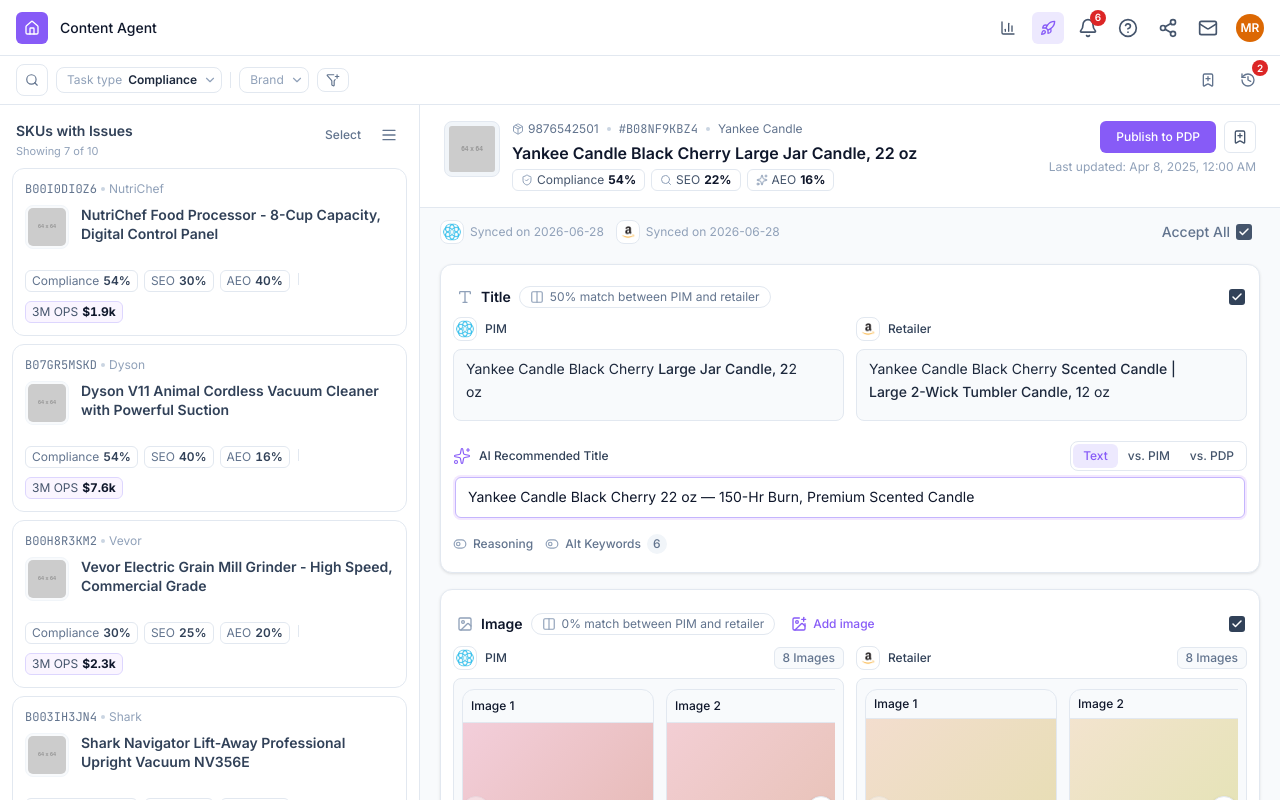
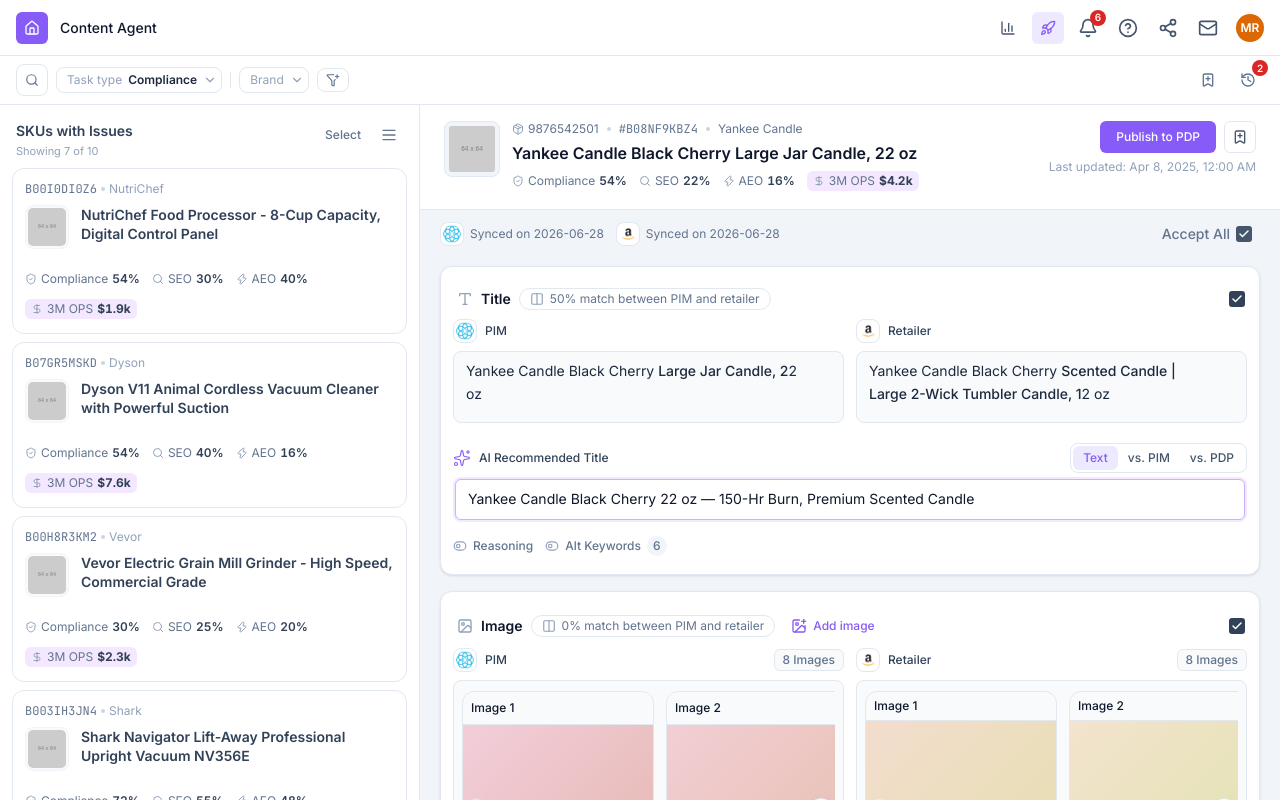
Before and after one commit to CIQDesignGit/ContentAgentRevamp, a Next.js app: page / in a window 1280 px wide. Built offline with nearby package versions, Linux system fonts and the light colour scheme.

Commit message:
improve the SKU card chips

```diff
--- a/src/app/page.tsx
+++ b/src/app/page.tsx
@@ -917,6 +917,7 @@
             compliance={selectedSku.metrics.compliance}
             seo={selectedSku.metrics.seo}
             aeo={selectedSku.metrics.aeo}
+            ops={selectedSku.metrics.ops}
             publishState={publishBarState}
             publishableCount={effectivePublishSummary.publishable.length}
             selectedCount={includedCount}
@@ -949,19 +950,19 @@
 
           <div className="flex min-h-0 flex-1">
             <section className="flex min-w-0 flex-1 flex-col">
-              <div className="flex-1 space-y-4 overflow-y-auto px-5 pb-5">
+              <div className="flex-1 space-y-4 overflow-y-auto bg-slate-100 px-5 pb-5">
                 {/* Toolbar: sync info (left) + bulk select (right) */}
                 <div className="flex items-center justify-between pt-3 pb-1">
                   {/* PIM sync + AI sync chips — icons match SourceLogoBadge styling */}
                   <div className="flex items-center gap-3">
                     {selectedSku.pimSyncedOn && (
-                      <span className="flex items-center gap-1.5 text-xs text-slate-400">
+                      <span className="flex items-center gap-1.5 text-xs text-slate-500">
                         <SourceLogoBadge src={SALSIFY_LOGO_SRC} alt="PIM" />
                         Synced on {selectedSku.pimSyncedOn}
                       </span>
                     )}
                     {selectedSku.aiSyncedOn && (
-                      <span className="flex items-center gap-1.5 text-xs text-slate-400">
+                      <span className="flex items-center gap-1.5 text-xs text-slate-500">
                         <SourceLogoBadge src={RETAILER_LOGO_SRC} alt="Amazon" />
                         Synced on {selectedSku.aiSyncedOn}
                       </span>
--- a/src/components/home/metric-chip.tsx
+++ b/src/components/home/metric-chip.tsx
@@ -8,11 +8,11 @@
 
 export function MetricChip({ label, value, icon }: MetricChipProps) {
   return (
-    <span className="inline-flex items-center gap-1 rounded-md border border-slate-200 bg-white px-2 py-0.5 text-xs text-slate-600">
+    <span className="inline-flex items-center gap-1 text-xs text-slate-500">
       {icon && <span className="shrink-0 text-slate-400">{icon}</span>}
       {label}
       {value !== null && (
-        <span className="font-bold text-slate-900">{value}%</span>
+        <span className="font-semibold tabular-nums text-slate-700">{value}%</span>
       )}
     </span>
   )
--- a/src/components/home/product-header.tsx
+++ b/src/components/home/product-header.tsx
@@ -1,8 +1,9 @@
 "use client"
 
-import { Bookmark, BookmarkPlus, Package, Search, ShieldCheck, Sparkles } from "lucide-react"
+import { Bookmark, BookmarkPlus, Package, Search, ShieldCheck, Zap } from "lucide-react"
 import { cn } from "@/lib/utils"
 import { MetricChip } from "./metric-chip"
+import { OpsTag } from "./sku-card"
 import type { ActionStatus } from "./types"
 
 export type PublishBarState = "disabled" | "ready" | "publishing" | "syncing" | "complete"
@@ -23,6 +24,7 @@
   selectedCount?: number
   /** Total number of selectable sections. */
   totalSections?: number
+  ops?: number
   hideMetrics?: boolean
   actionStatus?: ActionStatus
   isBookmarked?: boolean
@@ -45,6 +47,7 @@
   onPublishClick,
   selectedCount,
   totalSections,
+  ops,
   hideMetrics = false,
   actionStatus,
   isBookmarked = false,
@@ -98,10 +101,11 @@
             </span>
             <h1 className="truncate text-base font-semibold text-slate-900">{title}</h1>
             {!hideMetrics && (
-              <div className="flex flex-wrap items-center gap-1.5">
+              <div className="flex flex-wrap items-center gap-x-3 gap-y-1.5">
                 <MetricChip label="Compliance" value={compliance} icon={<ShieldCheck className="size-3" />} />
                 <MetricChip label="SEO" value={seo} icon={<Search className="size-3" />} />
-                <MetricChip label="AEO" value={aeo} icon={<Sparkles className="size-3" />} />
+                <MetricChip label="AEO" value={aeo} icon={<Zap className="size-3" />} />
+                {ops !== undefined && <OpsTag value={ops} />}
               </div>
             )}
           </div>
--- a/src/components/home/sku-card.tsx
+++ b/src/components/home/sku-card.tsx
@@ -1,6 +1,6 @@
 "use client"
 
-import { Bookmark, Check, Minus, Square } from "lucide-react"
+import { Bookmark, Check, DollarSign, Minus, Search, ShieldCheck, Square, Zap } from "lucide-react"
 import { cn } from "@/lib/utils"
 import { Tooltip, TooltipContent, TooltipProvider, TooltipTrigger } from "@/components/ui/tooltip"
 import { ActionStatusBadge } from "./action-status-badge"
@@ -14,13 +14,21 @@
   AEO: "Answer engine optimisation",
 }
 
+const METRIC_ICONS = {
+  Compliance: ShieldCheck,
+  SEO: Search,
+  AEO: Zap,
+} as const
+
 function CardMetric({ label, value }: { label: string; value: number }) {
+  const Icon = METRIC_ICONS[label as keyof typeof METRIC_ICONS]
   return (
     <TooltipProvider>
       <Tooltip>
         {/* render={<span />} prevents a <button> inside the SkuCard <button> */}
         <TooltipTrigger render={<span />}>
-          <span className="inline-flex items-center gap-1 rounded-md border border-slate-200 bg-white px-1.5 py-0.5 text-xs text-slate-500">
+          <span className="inline-flex items-center gap-1 text-xs text-slate-500">
+            {Icon && <Icon className="size-3 shrink-0 text-slate-400" />}
             {label}
             <span className="font-semibold tabular-nums text-slate-700">{value}%</span>
           </span>
@@ -31,17 +39,17 @@
   )
 }
 
-/** OPS (sales) tag — subtly stepped-up vs quality chips: filled bg + stronger border + bold value */
-function OpsTag({ value }: { value: number }) {
+export function OpsTag({ value }: { value: number }) {
   const formatted = value >= 1000 ? `${(value / 1000).toFixed(1)}k` : String(value)
   return (
     <TooltipProvider>
       <Tooltip>
         {/* render={<span />} prevents a <button> inside the SkuCard <button> */}
         <TooltipTrigger render={<span />}>
-          <span className="inline-flex items-center gap-1 rounded-md border border-brand-200 bg-brand-25 px-1.5 py-0.5 text-xs text-slate-600">
+          <span className="inline-flex items-center gap-1 rounded-md bg-brand-50 px-1.5 py-0.5 text-xs text-slate-500">
+            <DollarSign className="size-3 shrink-0 text-slate-400" />
             3M OPS
-            <span className="font-bold tabular-nums text-slate-900">${formatted}</span>
+            <span className="font-bold tabular-nums text-slate-700">${formatted}</span>
           </span>
         </TooltipTrigger>
         <TooltipContent>Orders per session over the last 3 months</TooltipContent>
@@ -177,11 +185,10 @@
           </div>
           {/* Content Agent: keep metric tags visible in selection mode */}
           {!hideMetrics && (
-            <div className="flex flex-wrap items-center gap-1.5 px-3 pt-0 pb-3">
+            <div className="flex flex-wrap items-center gap-x-3 gap-y-1.5 px-3 pt-0 pb-3">
               <CardMetric label="Compliance" value={sku.metrics.compliance} />
               <CardMetric label="SEO" value={sku.metrics.seo} />
               <CardMetric label="AEO" value={sku.metrics.aeo} />
-              <span aria-hidden className="mx-0.5 h-3 w-px bg-slate-200" />
               <OpsTag value={sku.metrics.ops} />
             </div>
           )}
@@ -209,7 +216,7 @@
               <p className="line-clamp-2 text-sm font-semibold leading-snug text-slate-700">
                 {sku.title}
               </p>
-              <div className="flex flex-wrap items-center gap-1.5">
+              <div className="flex flex-wrap items-center gap-3">
                 <OpsTag value={sku.metrics.ops} />
               </div>
             </div>
@@ -227,11 +234,10 @@
               </p>
             </div>
           </div>
-          <div className="flex flex-wrap items-center gap-1.5 px-3 pt-2 pb-3">
+          <div className="flex flex-wrap items-center gap-x-3 gap-y-1.5 px-3 pt-2 pb-3">
             <CardMetric label="Compliance" value={sku.metrics.compliance} />
             <CardMetric label="SEO" value={sku.metrics.seo} />
             <CardMetric label="AEO" value={sku.metrics.aeo} />
-            <span aria-hidden className="mx-0.5 h-3 w-px bg-slate-200" />
             <OpsTag value={sku.metrics.ops} />
           </div>
         </>
--- a/src/components/home/sku-sidebar.tsx
+++ b/src/components/home/sku-sidebar.tsx
@@ -177,7 +177,7 @@
       {skus.length === 0 && leavingIds.size === 0 ? (
         <p className="px-4 pb-4 text-xs text-slate-500">No SKUs match the current filter.</p>
       ) : (
-        <ul className="scrollbar-none flex min-h-0 flex-1 flex-col overflow-y-auto px-3 pb-4">
+        <ul className="scrollbar-none flex min-h-0 flex-1 flex-col overflow-y-auto bg-white px-3 pb-4">
           {rendered.map((sku) => {
             const isLeaving = leavingIds.has(sku.id)
             return (
```
